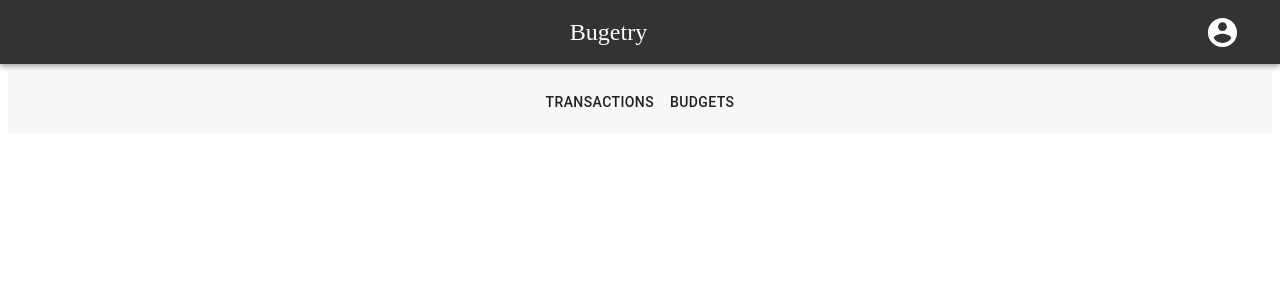
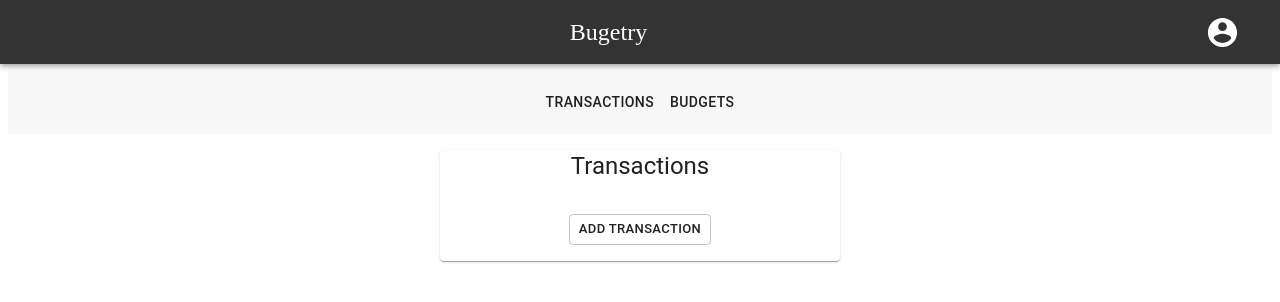
Before and after one commit to jrmeyers92/budgety, a React (Create React App) app: page /transactions in a window 1280 px wide. Shown: the top 302 px of the page. Built offline with nearby package versions, Linux system fonts and the light colour scheme.

Commit message:
started on transactions

```diff
--- a/src/App.js
+++ b/src/App.js
@@ -1,4 +1,4 @@
-import React, { useState } from "react";
+import React from "react";
 import "./App.css";
 import Nav from "./navs/Nav";
 import SecondaryNav from "./navs/SecondaryNav";
@@ -6,10 +6,9 @@ import Budgets from "./budget/Budgets";
 import { BudgetProvider } from "./BudgetContext";
 import { BrowserRouter as Router, Switch, Route } from "react-router-dom";
 import CreateBudget from "./CreateBudget";
+import Transactions from "./Transactions/Transactions";
 
 function App() {
-	const [transactions, setTransactions] = useState([]);
-
 	return (
 		<div className='App'>
 			<Router>
@@ -23,6 +22,9 @@ function App() {
 						<Route path='/createBudget' exact>
 							<CreateBudget />
 						</Route>
+						<Route path='/transactions'>
+							<Transactions />
+						</Route>
 					</BudgetProvider>
 				</Switch>
 			</Router>
--- /dev/null
+++ b/src/Transactions/Transactions.js
@@ -0,0 +1,45 @@
+import { Button, Paper, Typography } from "@material-ui/core";
+import { makeStyles } from "@material-ui/styles";
+import React, { useState, useContext, useEffect } from "react";
+import { BudgetContext } from "../BudgetContext";
+
+const useStyles = makeStyles(() => ({
+	paper: {
+		width: "50vh",
+		marginLeft: "auto",
+		marginRight: "auto",
+	},
+	header: {
+		margin: "1rem",
+	},
+	button: {
+		margin: "1rem",
+	},
+}));
+
+const Transactions = () => {
+	const classes = useStyles();
+	const [expenses, setExpenses] = useContext(BudgetContext);
+	const [transactions, setTransactions] = useState([]);
+
+	console.log(expenses.name === "electric");
+
+	return (
+		<div>
+			<Paper className={classes.paper}>
+				<Typography variant='h5' className={classes.header}>
+					Transactions
+				</Typography>
+				{transactions.map((transaction) => {
+					return "hi";
+				})}
+
+				<Button variant='outlined' size='small' className={classes.button}>
+					Add Transaction
+				</Button>
+			</Paper>
+		</div>
+	);
+};
+
+export default Transactions;
--- a/src/budget/ProgressBar.js
+++ b/src/budget/ProgressBar.js
@@ -1,4 +1,4 @@
-import React, { useContext } from "react";
+import React from "react";
 import "./ProgressBar.css";
 
 const ProgressBar = ({ spent, budget }) => {
--- a/src/budget/budgets.js
+++ b/src/budget/budgets.js
@@ -1,4 +1,4 @@
-import React, { useContext, useState } from "react";
+import React, { useContext } from "react";
 import Budget from "./Budget";
 import { BudgetContext } from "../BudgetContext";
 import "./Budgets.css";
@@ -16,7 +16,7 @@ const useStyles = makeStyles(() => ({
 const Budgets = () => {
 	const classes = useStyles();
 
-	const [expenses, setExpenses] = useContext(BudgetContext);
+	const [expenses] = useContext(BudgetContext);
 	return (
 		<div className='budgets'>
 			<Paper>
--- a/src/navs/SecondaryNav.js
+++ b/src/navs/SecondaryNav.js
@@ -1,7 +1,7 @@
 import React from "react";
 import { AppBar, Toolbar, Button, Grid } from "@material-ui/core";
 import { makeStyles } from "@material-ui/core/styles";
-import {Link} from "react-router-dom"
+import { Link } from "react-router-dom";
 
 const useStyles = makeStyles((theme) => ({
 	appBar: {
@@ -21,8 +21,16 @@ const SecondaryNav = () => {
 			<AppBar position='relative' className={classes.appBar}>
 				<Toolbar align='center'>
 					<Grid container direction='row' justify='center' alignItems='center'>
-						<Button>Transactions</Button>
-						<Button>Budgets</Button>
+						<Button>
+							<Link to='/transactions' className='link'>
+								Transactions
+							</Link>
+						</Button>
+						<Button>
+							<Link to='/' className='link'>
+								Budgets
+							</Link>
+						</Button>
 					</Grid>
 				</Toolbar>
 			</AppBar>
```
Also changed, not shown: src/Transactions/Transaction.js (added, +11 -0 lines), src/TransactionsContext.js (deleted).
